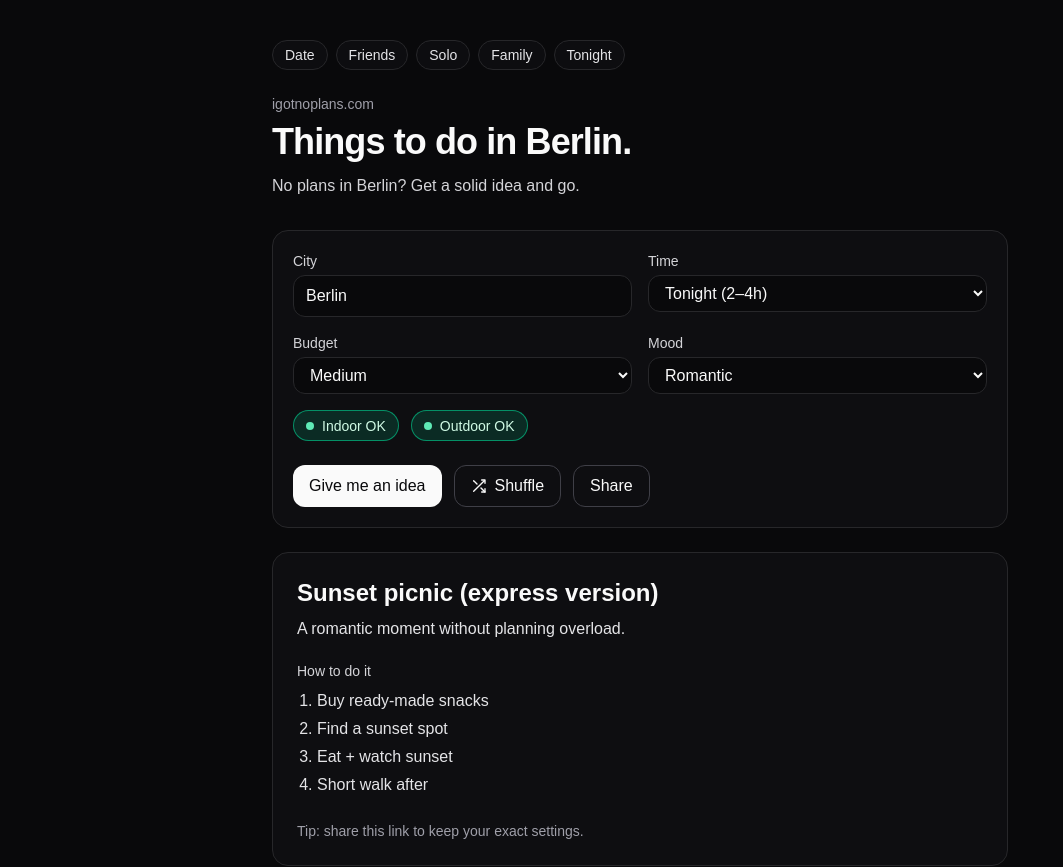
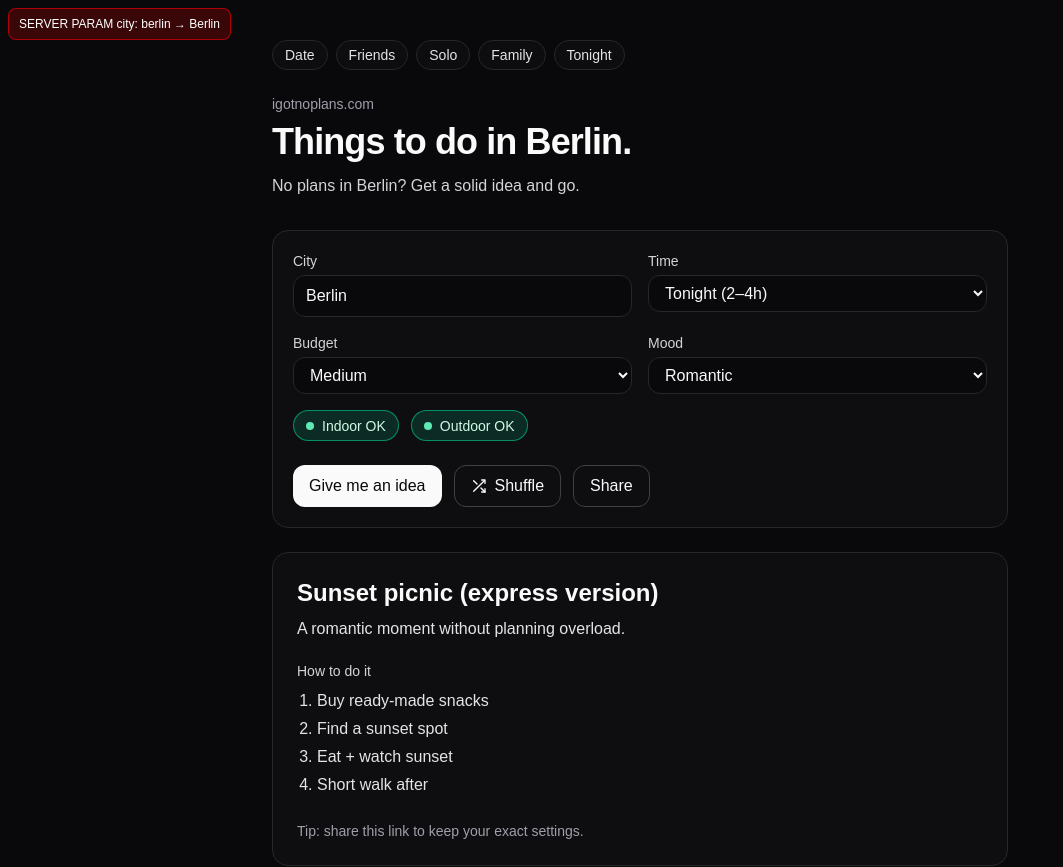
Before and after one commit to Salvrath/igotnoplans, a Next.js app: page /things-to-do-in/berlin in a window 1280 px wide. Shown: the top 867 px of the page, without its empty margins (0-1063 px from the left). Built offline with nearby package versions, Linux system fonts and the light colour scheme.

Commit message:
Debug: show server params on city route

```diff
--- /dev/null
+++ b/app/things-to-do-in/[city]/not-found.tsx
@@ -0,0 +1,7 @@
+export default function NotFound() {
+  return (
+    <div style={{ padding: 24, color: "white" }}>
+      City route matched, but page not found.
+    </div>
+  );
+}
--- a/app/things-to-do-in/[city]/page.tsx
+++ b/app/things-to-do-in/[city]/page.tsx
@@ -3,9 +3,7 @@ import ClientPage from "./ClientPage";
 export const dynamic = "force-dynamic";
 export const revalidate = 0;
 
-type Props = {
-  params: { city: string };
-};
+type Props = { params: { city: string } };
 
 function normalizeCity(slug: string) {
   const raw = decodeURIComponent(slug ?? "").trim();
@@ -13,30 +11,29 @@ function normalizeCity(slug: string) {
   return spaced.charAt(0).toUpperCase() + spaced.slice(1);
 }
 
-export async function generateMetadata({ params }: Props) {
-  const cityTitle = normalizeCity(params.city);
-  const url = `https://igotnoplans.com/things-to-do-in/${params.city}`;
+export default function Page({ params }: Props) {
+  const city = normalizeCity(params.city);
 
-  return {
-    title: `Things to do in ${cityTitle} | I Got No Plans`,
-    description: `No plans in ${cityTitle}? Get instant ideas for dates, friends, solo and family.`,
-    alternates: { canonical: url },
-    openGraph: {
-      title: `Things to do in ${cityTitle} | I Got No Plans`,
-      description: `No plans in ${cityTitle}? Get instant ideas for dates, friends, solo and family.`,
-      url,
-      siteName: "I Got No Plans",
-      type: "website",
-    },
-    twitter: {
-      card: "summary_large_image",
-      title: `Things to do in ${cityTitle} | I Got No Plans`,
-      description: `No plans in ${cityTitle}? Get instant ideas for dates, friends, solo and family.`,
-    },
-  };
+  return (
+    <div>
+      <div
+        style={{
+          position: "fixed",
+          top: 8,
+          left: 8,
+          zIndex: 9999,
+          background: "rgba(255,0,0,0.2)",
+          border: "1px solid rgba(255,0,0,0.6)",
+          padding: "6px 10px",
+          borderRadius: 8,
+          color: "white",
+          fontSize: 12,
+        }}
+      >
+        SERVER PARAM city: {params.city} → {city}
+      </div>
+
+      <ClientPage city={city} />
+    </div>
+  );
 }
-
-export default function Page({ params }: Props) {
-  const cityTitle = normalizeCity(params.city);
-  return <ClientPage city={cityTitle} />;
-}
```
